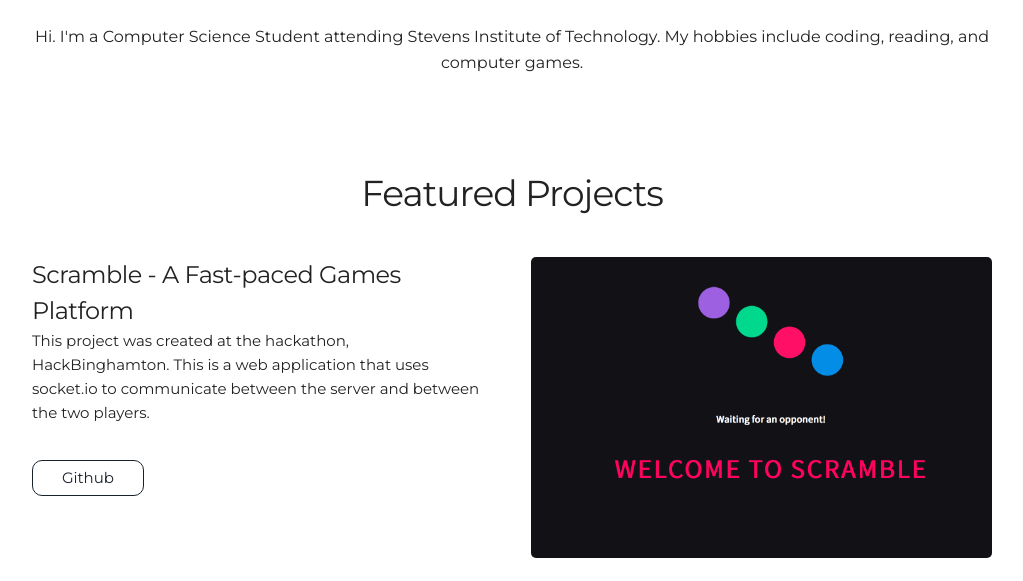
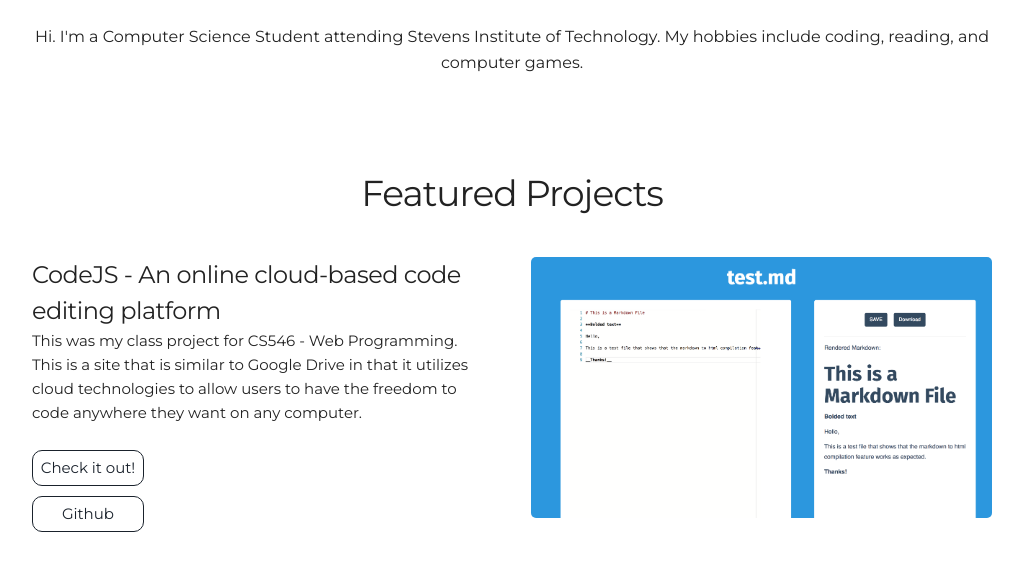
Before and after one commit to xChenny/Personal-Website, a Jekyll site: the page built from index.html, in a window 1280 px wide and 900 px high, scrolled down 985 px, cut to the strip 0-581 px from the top of the window. Shown: the whole strip, without its empty margins (128-1151 px from the left). Built offline with Jekyll 4.4.1, drawn with Linux system fonts in a browser that asks for light colours.

Commit message:
added codejs

```diff
--- a/_includes/projects.html
+++ b/_includes/projects.html
@@ -8,6 +8,19 @@
 <div class="container">
   <div class="user-details">
     <h3> Featured Projects </h3>
+  </div>
+  <div class="row user-projects">
+    <div class="six columns">
+      <h5> CodeJS - An online cloud-based code editing platform</h5>
+      <p>This was my class project for CS546 - Web Programming. This is a site that is similar to Google Drive in that it utilizes cloud technologies to allow users to have the freedom to code anywhere they want on any computer.</p>
+      <a class="project-link" href="https://github.com/xChenny/CS546-Final-Project">Check it out!</a>
+      <a class="project-link" href="https://github.com/xChenny/CS546-Final-Project">Github</a>
+    </div>
+    <div class="six columns images">
+      <a href="https://github.com/xChenny/CS546-Final-Project">
+        <img alt="codejs" src="{{ "/assets/img/codejs.png" | prepend: site.baseurl }}" />
+      </a>
+    </div>
   </div>
   <div class="row user-projects">
     <div class="six columns">
```
Also changed, not shown: README.md, assets/img/codejs.png (added).
